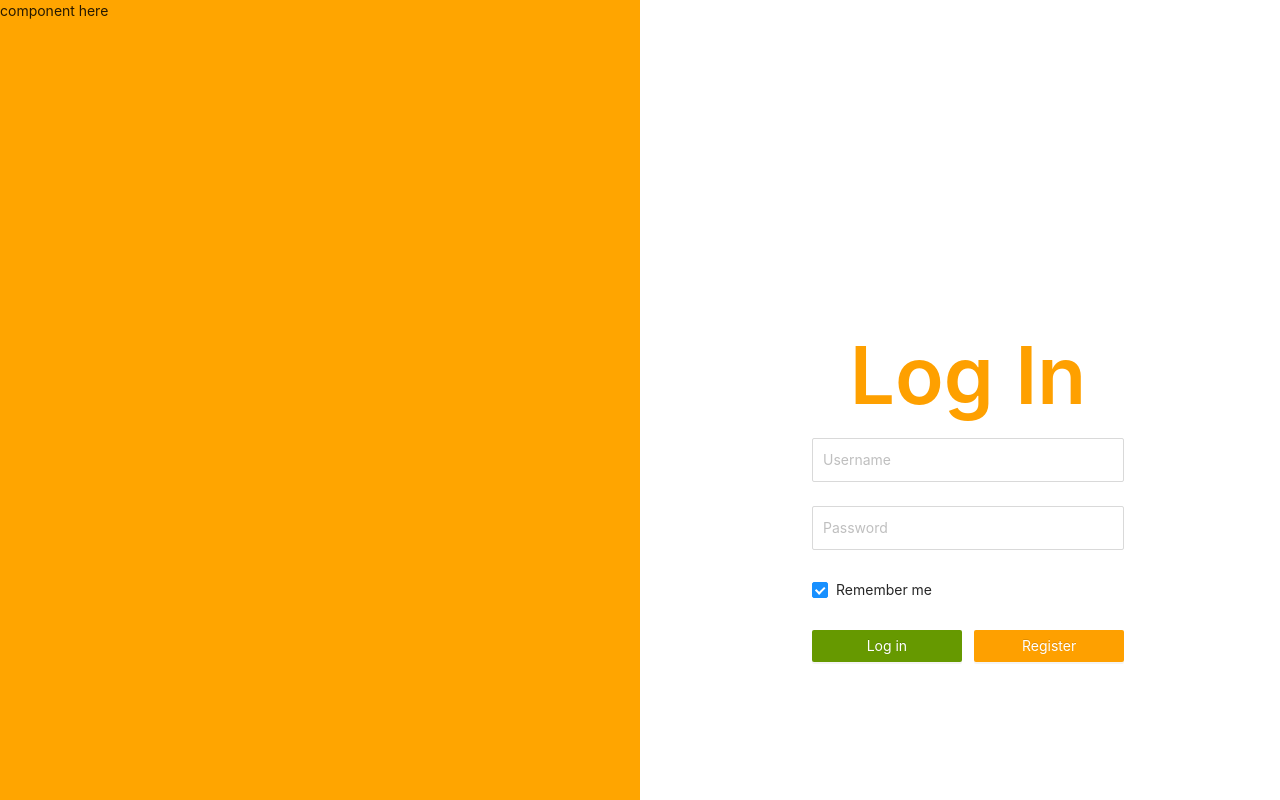
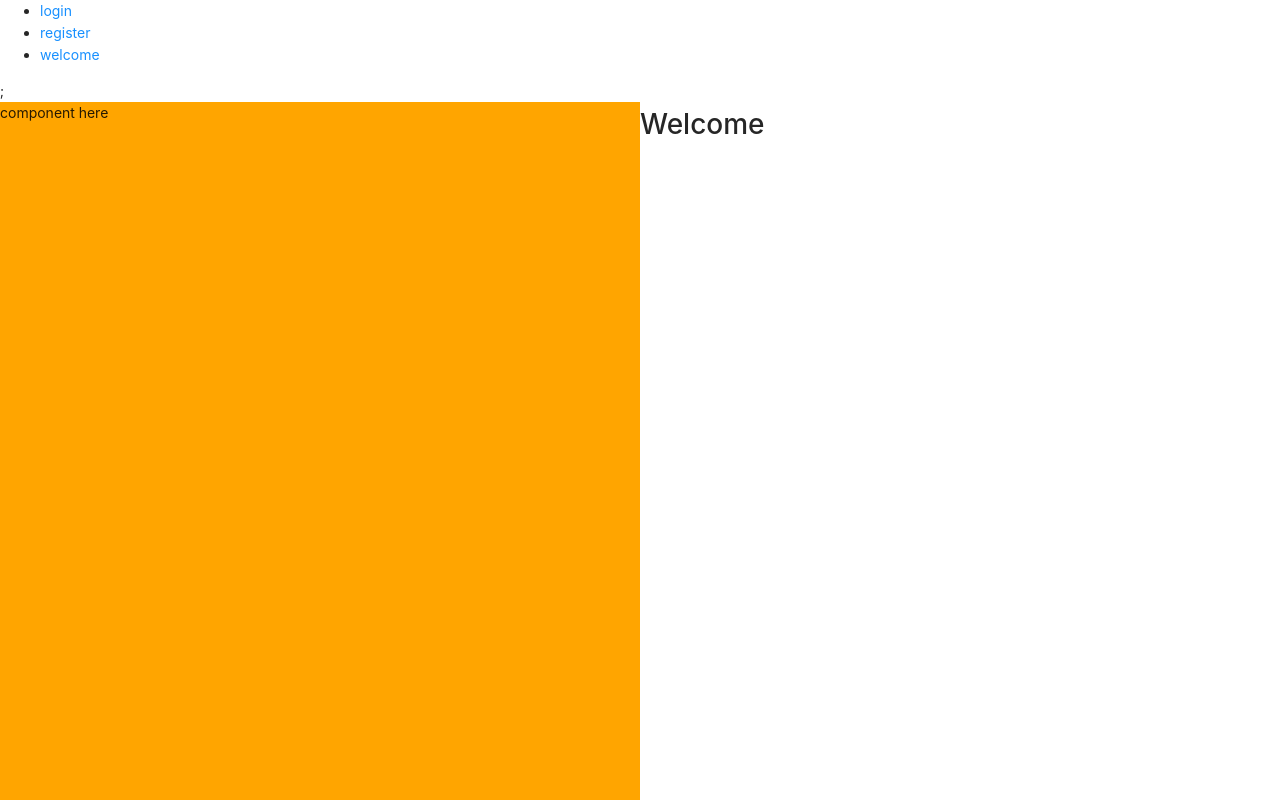
Before and after one commit to AGhafoor94/Xibit, a React (Create React App) app: page /#/welcome in a window 1280 px wide. Before the commit this address led to /#/. Shown: the top 800 px of the page. Built offline with nearby package versions, Linux system fonts and the light colour scheme.

Commit message:
Navigation added and it links to the login page

```diff
--- a/src/App.js
+++ b/src/App.js
@@ -1,110 +1,15 @@
-import React from "react";
-import "./App.css";
-import {
-  Row,
-  Col,
-  Form,
-  Input,
-  Checkbox,
-  Button,
-  Typography as Title,
-} from "antd";
+import React, { createContext } from "react";
+import Routes from "./Routes";
+
+export const AppContext = createContext();
+
+const initialState = { user: null };
 
 const App = () => {
   return (
-    <div>
-      <Row
-        gutter={{ xs: 8, sm: 16, md: 24, lg: 32 }}
-        style={{ height: "100vh" }}
-      >
-        <Col
-          className="gutter-row"
-          span={12}
-          style={{ backgroundColor: "orange" }}
-        >
-          <div>component here</div>
-        </Col>
-        <Col className="gutter-row" span={12}>
-          <div
-            style={{
-              width: "50%",
-              margin: "50% auto",
-              display: "block",
-            }}
-          >
-            <Title
-              style={{
-                textAlign: "center",
-                fontSize: "5rem",
-                fontWeight: "600",
-                color: "#FEA000",
-              }}
-            >
-              Log In
-            </Title>
-            <Form
-              name="normal_login"
-              className="login-form"
-              initialValues={{ remember: true }}
-            >
-              <Form.Item
-                name="username"
-                rules={[
-                  { required: true, message: "Please input your Username!" },
-                ]}
-              >
-                <Input placeholder="Username" style={{ padding: "10px" }} />
-              </Form.Item>
-              <Form.Item
-                name="password"
-                rules={[
-                  { required: true, message: "Please input your Password!" },
-                ]}
-              >
-                <Input
-                  type="password"
-                  placeholder="Password"
-                  style={{ padding: "10px" }}
-                />
-              </Form.Item>
-              <Form.Item>
-                <Form.Item name="remember" valuePropName="checked" noStyle>
-                  <Checkbox>Remember me</Checkbox>
-                </Form.Item>
-              </Form.Item>
-
-              <Form.Item>
-                <Button
-                  type="primary"
-                  htmlType="submit"
-                  className="login-form-button"
-                  style={{
-                    width: "48%",
-                    backgroundColor: "#669900",
-                    border: "#669900",
-                  }}
-                >
-                  Log in
-                </Button>
-                <Button
-                  type="primary"
-                  htmlType="submit"
-                  className="login-form-button"
-                  style={{
-                    width: "48%",
-                    backgroundColor: "#FEA000",
-                    border: "#FEA000",
-                    float: "right",
-                  }}
-                >
-                  Register
-                </Button>
-              </Form.Item>
-            </Form>
-          </div>
-        </Col>
-      </Row>
-    </div>
+    <AppContext.Provider value={initialState}>
+      <Routes />
+    </AppContext.Provider>
   );
 };
 
--- /dev/null
+++ b/src/Routes.js
@@ -0,0 +1,32 @@
+import React, { useContext } from "react";
+import { HashRouter, Switch, Route } from "react-router-dom";
+import { AppContext } from "./App";
+import Homepage from "./components/Homepage/Homepage";
+import Login from "./components/Loginpage/Login";
+import Navigation from "./components/Navigation/Navigation";
+
+const Routes = () => {
+  const appContext = useContext(AppContext);
+  const { user } = appContext;
+
+  console.log(user);
+
+  return (
+    <HashRouter>
+      <div>
+        <Navigation />
+
+        <Switch>
+          <Route path="/login">
+            <Login />
+          </Route>
+          <Route path="/welcome">
+            <Homepage />
+          </Route>
+        </Switch>
+      </div>
+    </HashRouter>
+  );
+};
+
+export default Routes;
--- a/src/components/BasePage.js
+++ b/src/components/BasePage.js
@@ -1,12 +1,20 @@
 import React from "react";
 import { Row, Col } from "antd";
 
-const BasePage = () => {
+const BasePage = ({ component }) => {
   return (
     <div>
-      <Row gutter={[8, 8]}>
-        <Col span={12} />
-        <Col span={12} />
+      <Row style={{ height: "100vh" }}>
+        <Col
+          className="gutter-row"
+          span={12}
+          style={{ backgroundColor: "orange" }}
+        >
+          <div>component here</div>
+        </Col>
+        <Col className="gutter-row" span={12}>
+          {component}
+        </Col>
       </Row>
     </div>
   );
--- /dev/null
+++ b/src/components/Navigation/Navigation.js
@@ -0,0 +1,25 @@
+import React from "react";
+import { Link } from "react-router-dom";
+
+const Navigation = () => {
+  return (
+    <div>
+      <nav>
+        <ul>
+          <li>
+            <Link to="/login">login</Link>
+          </li>
+          <li>
+            <Link to="/register">register</Link>
+          </li>
+          <li>
+            <Link to="/welcome">welcome</Link>
+          </li>
+        </ul>
+      </nav>
+      ;
+    </div>
+  );
+};
+
+export default Navigation;
--- a/src/components/loginpage/Loginpage.js
+++ b/src/components/loginpage/Login.js
@@ -5,7 +5,7 @@ import LoginForm from "./LoginForm";
 const LoginPage = () => {
   return (
     <div>
-      <BasePage component={<LoginForm />} colour="red" />
+      <BasePage component={<LoginForm />} />
     </div>
   );
 };
--- a/src/components/loginpage/LoginForm.js
+++ b/src/components/loginpage/LoginForm.js
@@ -1,21 +1,74 @@
 import React from "react";
-import { Field, Label, Control, Input, Help } from "react-bulma-components";
+import { Form, Input, Checkbox, Button, Typography as Title } from "antd";
 
 const LoginForm = () => {
   return (
-    <div>
-      <Field>
-        <Label>Email</Label>
-        <Control>
+    <div style={{ width: "50%", margin: "0 auto", display: "block" }}>
+      <Title
+        style={{
+          textAlign: "center",
+          fontSize: "5rem",
+          fontWeight: "600",
+          color: "#FEA000",
+        }}
+      >
+        Log In
+      </Title>
+      <Form
+        name="normal_login"
+        className="login-form"
+        initialValues={{ remember: true }}
+      >
+        <Form.Item
+          name="username"
+          rules={[{ required: true, message: "Please input your Username!" }]}
+        >
+          <Input placeholder="Username" style={{ padding: "10px" }} />
+        </Form.Item>
+        <Form.Item
+          name="password"
+          rules={[{ required: true, message: "Please input your Password!" }]}
+        >
           <Input
-            color="danger"
-            type="email"
-            placeholder="Email input"
-            value="hello@"
+            type="password"
+            placeholder="Password"
+            style={{ padding: "10px" }}
           />
-        </Control>
-        <Help color="danger">This email is invalid</Help>
-      </Field>
+        </Form.Item>
+        <Form.Item>
+          <Form.Item name="remember" valuePropName="checked" noStyle>
+            <Checkbox>Remember me</Checkbox>
+          </Form.Item>
+        </Form.Item>
+
+        <Form.Item>
+          <Button
+            type="primary"
+            htmlType="submit"
+            className="login-form-button"
+            style={{
+              width: "48%",
+              backgroundColor: "#669900",
+              border: "#669900",
+            }}
+          >
+            Log in
+          </Button>
+          <Button
+            type="primary"
+            htmlType="submit"
+            className="login-form-button"
+            style={{
+              width: "48%",
+              backgroundColor: "#FEA000",
+              border: "#FEA000",
+              float: "right",
+            }}
+          >
+            Register
+          </Button>
+        </Form.Item>
+      </Form>
     </div>
   );
 };
--- a/src/index.js
+++ b/src/index.js
@@ -4,4 +4,9 @@ import "./index.css";
 import App from "./App";
 import "antd/dist/antd.css";
 
-ReactDOM.render(<App />, document.getElementById("root"));
+ReactDOM.render(
+  <React.StrictMode>
+    <App />
+  </React.StrictMode>,
+  document.getElementById("root")
+);
```
Also changed, not shown: src/components/RegisterPage/Register.js (added, +11 -0 lines), src/components/RegisterPage/RegisterPage.js (deleted).
